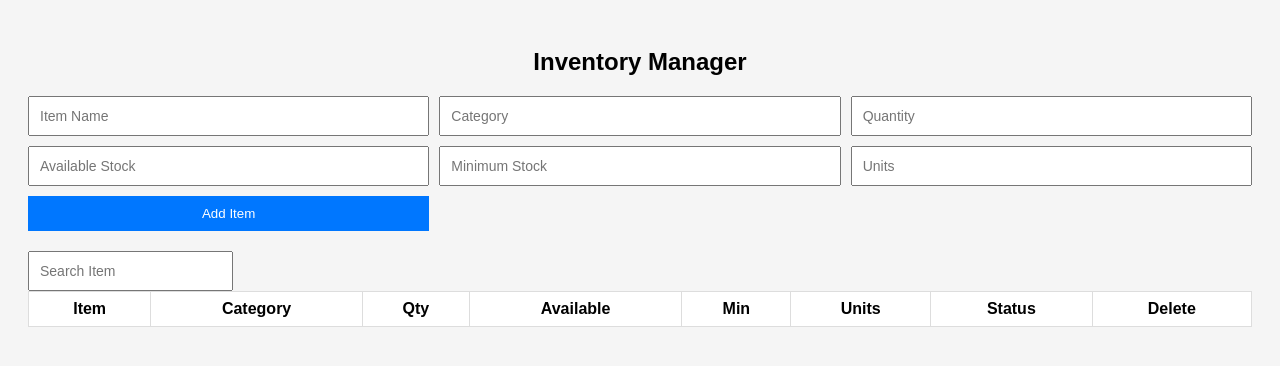
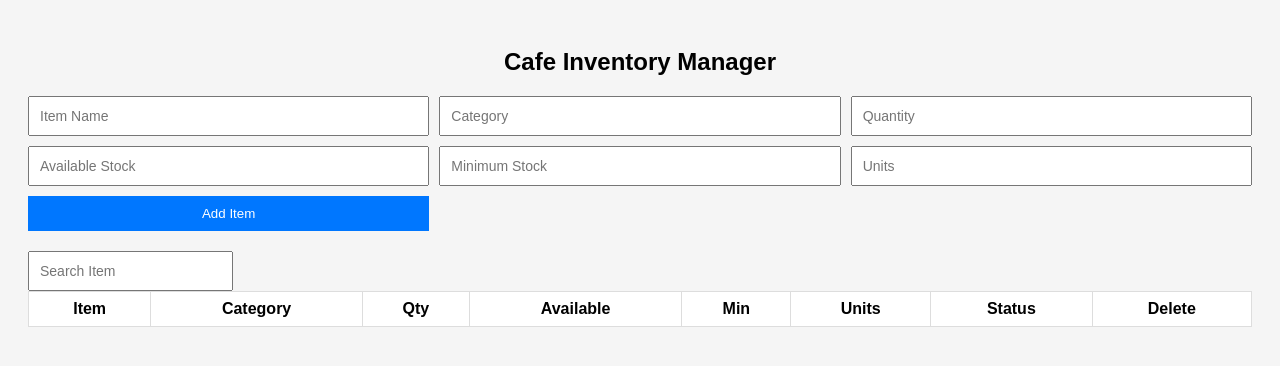
Before and after one commit to naliniraju/inventory-app, a plain HTML site: page index.html in a window 1280 px wide. Drawn offline with Linux system fonts and the light colour scheme; no server answers.

Commit message:
Update index.html

```diff
--- a/index.html
+++ b/index.html
@@ -1,36 +1,26 @@
 <!DOCTYPE html>
 <html>
 <head>
-<title>Stock Inventory</title>
+    <title>Cafe Inventory</title>
     <link rel="stylesheet" href="style.css">
 </head>
-
 <body>
 
-<h2>Inventory Manager</h2>
+<h2>Cafe Inventory Manager</h2>
 
 <div class="form">
-
     <input id="item_name" placeholder="Item Name">
-
     <input id="category" placeholder="Category">
-
     <input id="quantity" type="number" placeholder="Quantity">
-
     <input id="available_stoc" type="number" placeholder="Available Stock">
-
     <input id="minimum_sto" type="number" placeholder="Minimum Stock">
-
     <input id="units" placeholder="Units">
-
     <button onclick="addItem()">Add Item</button>
-
 </div>
 
 <input id="search" placeholder="Search Item" onkeyup="loadItems()">
 
 <table>
-
 <thead>
 <tr>
 <th>Item</th>
@@ -43,9 +33,7 @@
 <th>Delete</th>
 </tr>
 </thead>
-
 <tbody id="tableBody"></tbody>
-
 </table>
 
 <script src="app.js"></script>
```
Lines whose indentation alone changed are shown as unchanged.
